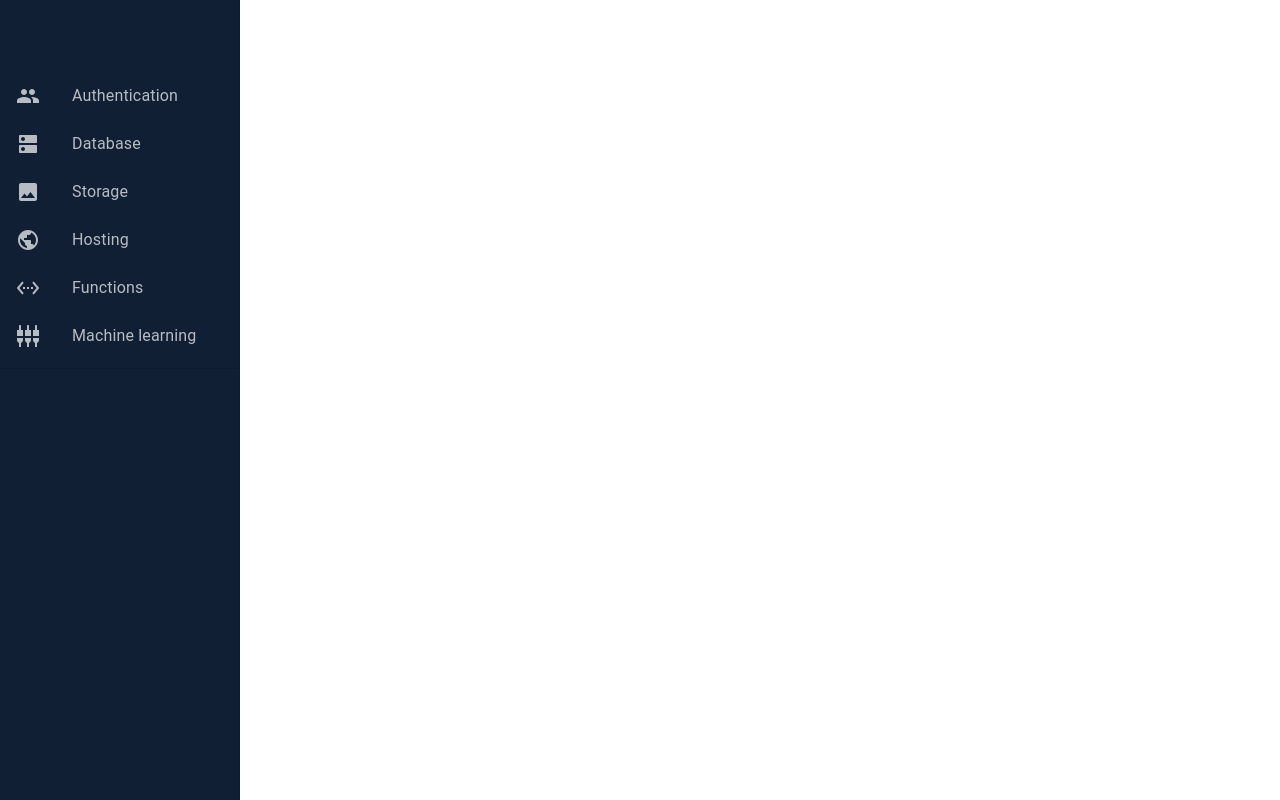
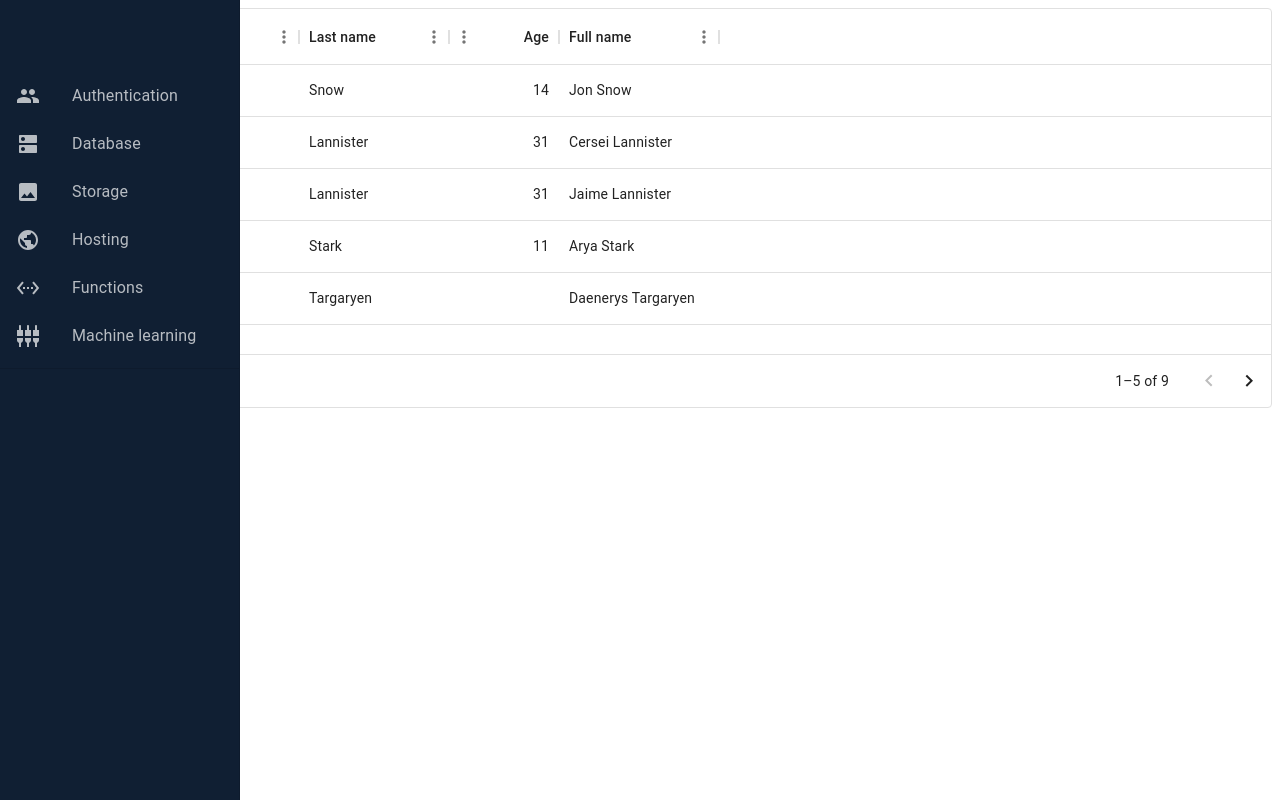
Before and after one commit to Mattarek/react-materialUI-practice, a React (Vite) app: page / in a window 1280 px wide. Built offline with nearby package versions, Linux system fonts and the light colour scheme.

Commit message:
DataGrid added

```diff
--- a/package.json
+++ b/package.json
@@ -14,6 +14,7 @@
     "@emotion/styled": "^11.11.0",
     "@mui/icons-material": "^5.15.10",
     "@mui/material": "^5.15.10",
+    "@mui/x-data-grid": "^6.19.4",
     "react": "^18.2.0",
     "react-dom": "^18.2.0",
     "react-hook-form": "^7.50.1",
--- a/src/App.tsx
+++ b/src/App.tsx
@@ -1,12 +1,14 @@
 import { Navbar } from './components/Navbar/Navbar';
 import { Outlet } from 'react-router-dom';
 import { Grid } from '@mui/material';
+import { DataGridDemo } from './components/DataGrid/DataGrid';
 
 function App() {
     return (
         <Grid container>
             <Navbar />
             <Outlet />
+            <DataGridDemo />
         </Grid>
     );
 }
--- /dev/null
+++ b/src/components/DataGrid/DataGrid.tsx
@@ -0,0 +1,67 @@
+import Box from '@mui/material/Box';
+import { DataGrid, GridColDef, GridValueGetterParams } from '@mui/x-data-grid';
+
+const columns: GridColDef[] = [
+    { field: 'id', headerName: 'ID', width: 90 },
+    {
+        field: 'firstName',
+        headerName: 'First name',
+        width: 150,
+        editable: true,
+    },
+    {
+        field: 'lastName',
+        headerName: 'Last name',
+        width: 150,
+        editable: true,
+    },
+    {
+        field: 'age',
+        headerName: 'Age',
+        type: 'number',
+        width: 110,
+        editable: true,
+    },
+    {
+        field: 'fullName',
+        headerName: 'Full name',
+        description: 'This column has a value getter and is not sortable.',
+        sortable: false,
+        width: 160,
+        valueGetter: (params: GridValueGetterParams) =>
+            `${params.row.firstName || ''} ${params.row.lastName || ''}`,
+    },
+];
+
+const rows = [
+    { id: 1, lastName: 'Snow', firstName: 'Jon', age: 14 },
+    { id: 2, lastName: 'Lannister', firstName: 'Cersei', age: 31 },
+    { id: 3, lastName: 'Lannister', firstName: 'Jaime', age: 31 },
+    { id: 4, lastName: 'Stark', firstName: 'Arya', age: 11 },
+    { id: 5, lastName: 'Targaryen', firstName: 'Daenerys', age: null },
+    { id: 6, lastName: 'Melisandre', firstName: null, age: 150 },
+    { id: 7, lastName: 'Clifford', firstName: 'Ferrara', age: 44 },
+    { id: 8, lastName: 'Frances', firstName: 'Rossini', age: 36 },
+    { id: 9, lastName: 'Roxie', firstName: 'Harvey', age: 65 },
+];
+
+export const DataGridDemo = () => {
+    return (
+        <Box sx={{ height: 400, width: '100%' }}>
+            <DataGrid
+                rows={rows}
+                columns={columns}
+                initialState={{
+                    pagination: {
+                        paginationModel: {
+                            pageSize: 5,
+                        },
+                    },
+                }}
+                pageSizeOptions={[5]}
+                checkboxSelection
+                disableRowSelectionOnClick
+            />
+        </Box>
+    );
+};
```
Also changed, not shown: 1 other file (tests, documents, lock files or other folders).
